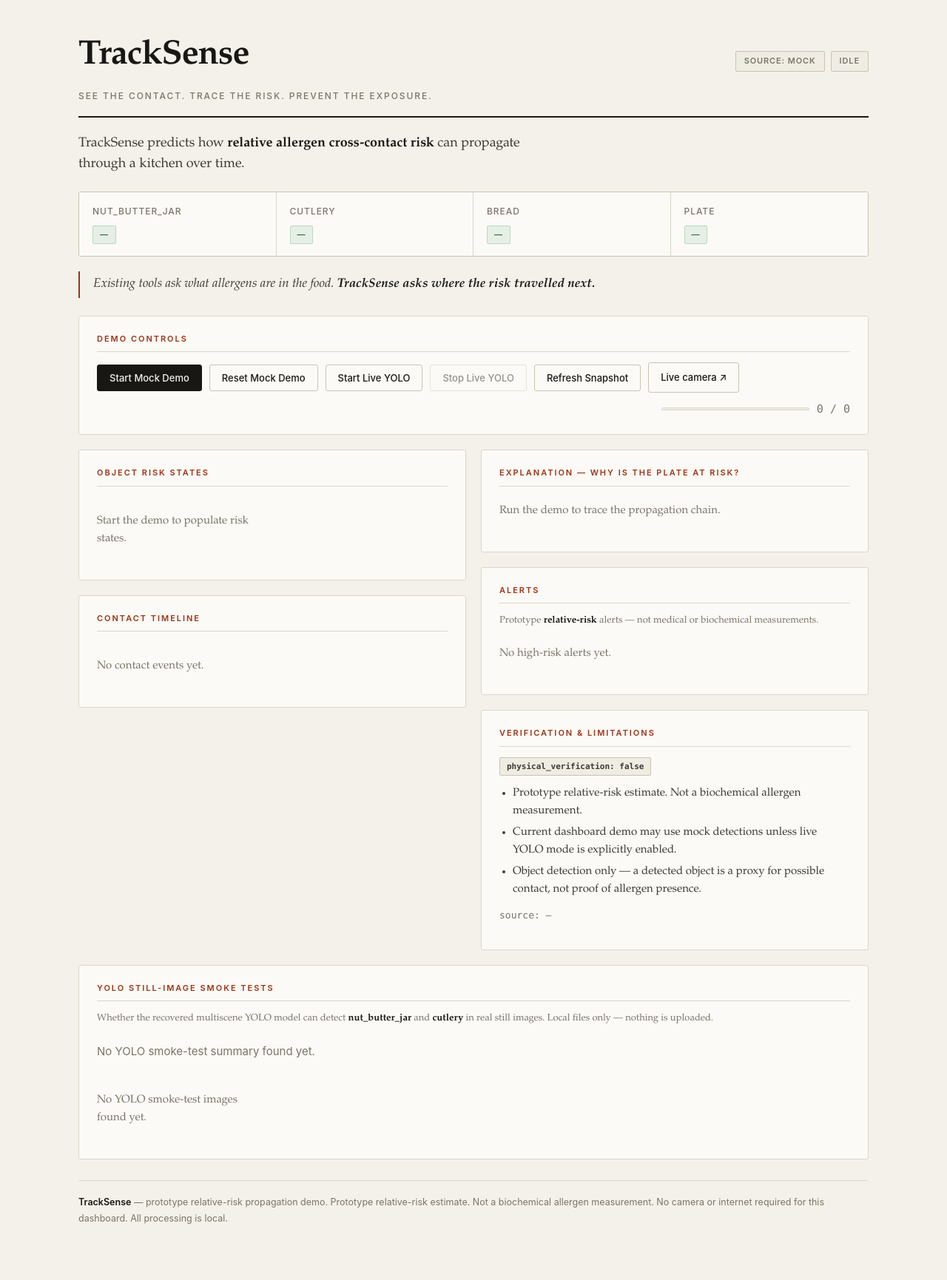
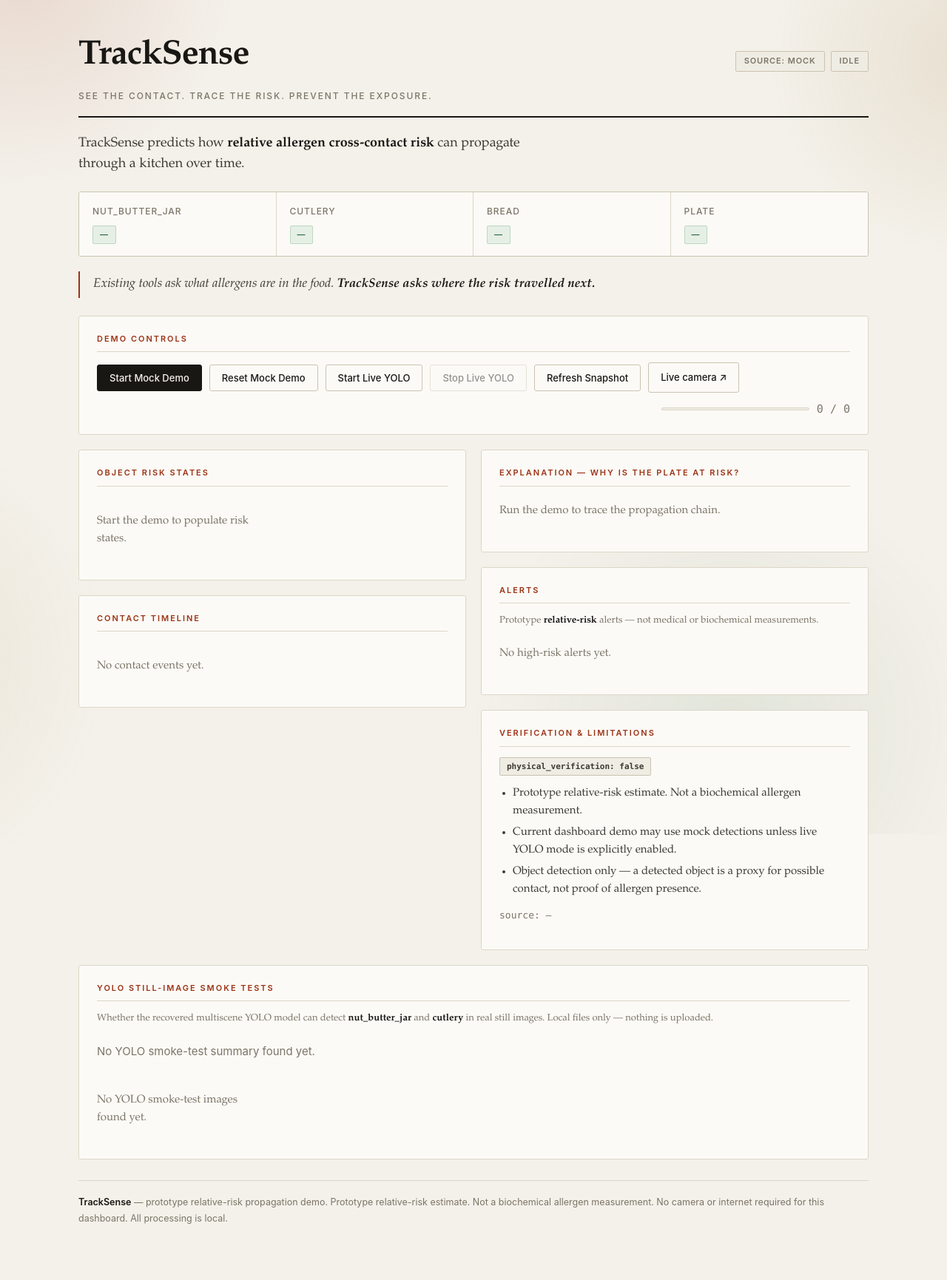
Before and after one commit to anantmehta20100-ant/tracksense, a Flask app: page / in a window 1280 px wide. Shown: the whole page at 74% size. Run offline with Flask 3, Linux system fonts and the light colour scheme; data that the repository does not hold is empty; parts of the project's set-up code (start-up, migrations or seed data) failed here and were passed over; some libraries are stand-ins or nearby versions.

Commit message:
Add animated "living paper" background to the dashboard
Two fixed, pointer-inert gradient layers (sienna/gold/green from the risk
palette) drift in opposite directions on 34s/47s cycles behind the content.
Panels stay opaque, so it breathes only through the hero, margins, and gaps.
Pure CSS, no assets; frozen to a static wash under prefers-reduced-motion.
Bumps the styles.css cache-bust to v=3.

Co-Authored-By: Claude Opus 4.8 <noreply@anthropic.com>

```diff
--- a/backend/static/styles.css
+++ b/backend/static/styles.css
@@ -27,6 +27,37 @@ body {
   font: 15px/1.6 "Iowan Old Style", "Palatino Linotype", ui-serif, Georgia, serif;
   -webkit-font-smoothing: antialiased;
   text-rendering: optimizeLegibility;
+}
+
+/* ---------------------------------------------------------------------------
+   Living paper ground — a slow, subtle warm aurora behind all content. Two
+   fixed, pointer-inert layers drift in opposite directions so the ground never
+   visibly loops. Panels are opaque, so this reads only through the hero, page
+   margins, and the gaps between panels: the content floats on breathing paper.
+   Tints are drawn from the risk palette (sienna / gold / green) at low alpha,
+   so it stays on-theme, not decorative. Pure CSS, no assets. Under
+   reduced-motion the animation is simply never applied (see the media blocks
+   below), leaving a calm static wash.
+   --------------------------------------------------------------------------- */
+body::before, body::after {
+  content: "";
+  position: fixed;
+  inset: -25vmax;                 /* oversized so drift/scale never bares an edge */
+  z-index: -1;
+  pointer-events: none;
+  background-repeat: no-repeat;
+  will-change: transform;
+}
+body::before {
+  background:
+    radial-gradient(38vmax 38vmax at 18% 20%, rgba(156, 51, 22, .13), transparent 60%),
+    radial-gradient(34vmax 34vmax at 84% 28%, rgba(138, 90,  6, .11), transparent 60%),
+    radial-gradient(44vmax 44vmax at 68% 90%, rgba(47, 107, 61, .09), transparent 62%);
+}
+body::after {
+  background:
+    radial-gradient(30vmax 30vmax at 88% 12%, rgba(156, 51, 22, .08), transparent 60%),
+    radial-gradient(38vmax 38vmax at 10% 82%, rgba(138, 90,  6, .09), transparent 62%);
 }
 /* Sans is used only for chrome/labels; serif carries the reading text. */
 .sectitle, .pill, .badge, .btn, .card-meta, .ev-t, .node-name,
@@ -257,6 +288,12 @@ strong { color: var(--ink); font-weight: 600; }
 
   /* Live-mode heartbeat on the running status pill (persistent node). */
   .pill-running { animation: ts-heartbeat 2.2s ease-in-out infinite; }
+
+  /* Breathing paper ground — two layers drift on different periods so the
+     combined motion never audibly repeats. GPU-friendly: transform + opacity
+     only, no layout/paint churn. */
+  body::before { animation: ts-aurora-a 34s ease-in-out infinite alternate; }
+  body::after  { animation: ts-aurora-b 47s ease-in-out infinite alternate; }
 }
 
 @keyframes ts-rise {
@@ -270,3 +307,11 @@ strong { color: var(--ink); font-weight: 600; }
   0%, 100% { box-shadow: 0 0 0 0 rgba(47,107,61,.35); }
   50%      { box-shadow: 0 0 0 5px rgba(47,107,61,0); }
 }
+@keyframes ts-aurora-a {
+  from { transform: translate3d(0, 0, 0)          scale(1)    rotate(0deg); }
+  to   { transform: translate3d(3.5vmax, -2.5vmax, 0) scale(1.14) rotate(4deg); }
+}
+@keyframes ts-aurora-b {
+  from { transform: translate3d(0, 0, 0)          scale(1.06) rotate(0deg); }
+  to   { transform: translate3d(-3.5vmax, 2.5vmax, 0) scale(1)  rotate(-5deg); }
+}
--- a/backend/templates/index.html
+++ b/backend/templates/index.html
@@ -4,7 +4,7 @@
   <meta charset="utf-8" />
   <meta name="viewport" content="width=device-width, initial-scale=1" />
   <title>TrackSense — See the contact. Trace the risk. Prevent the exposure.</title>
-  <link rel="stylesheet" href="/static/styles.css?v=2" />
+  <link rel="stylesheet" href="/static/styles.css?v=3" />
 </head>
 <body>
   <div class="wrap">
```
